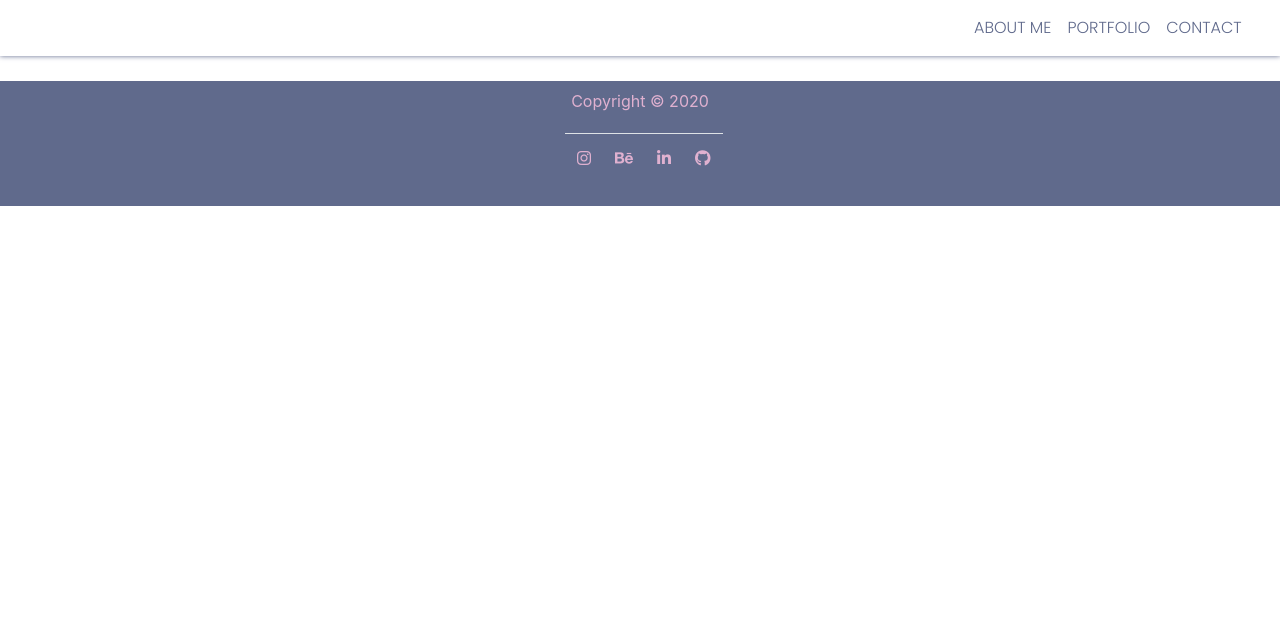
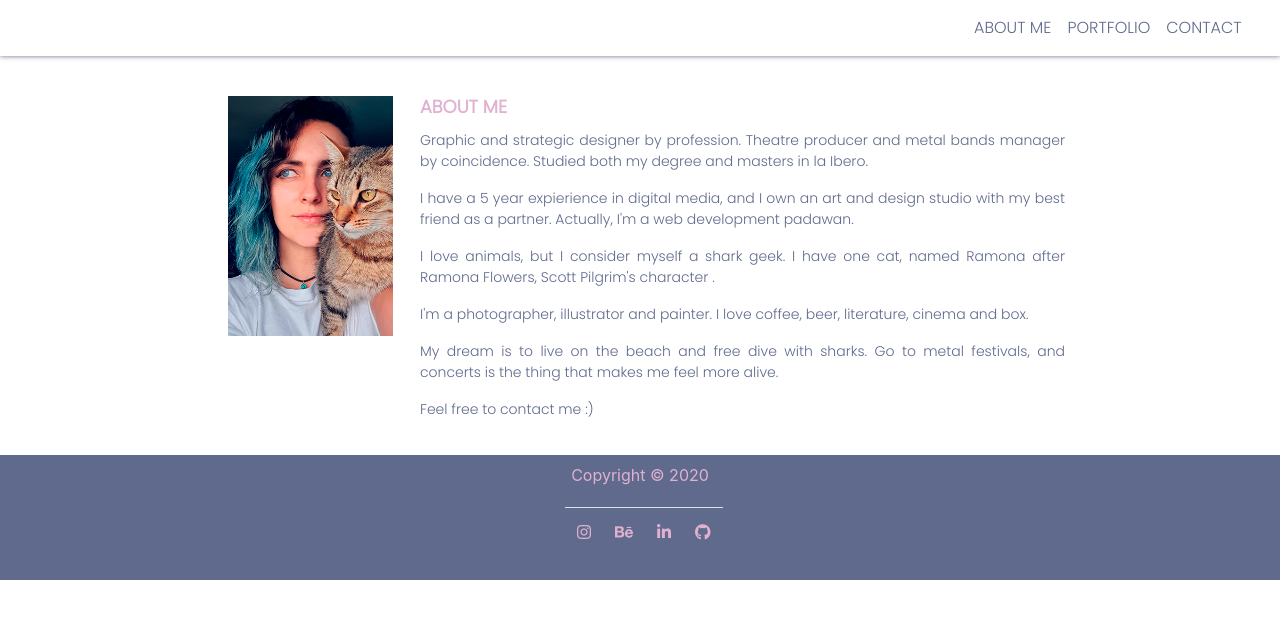
Before and after one commit to Videl90/-, a React (Create React App) app: page / in a window 1280 px wide. Shown: the top 618 px of the page. Built offline with nearby package versions, Linux system fonts and the light colour scheme.

Commit message:
having issues with the routes

```diff
--- a/src/App.js
+++ b/src/App.js
@@ -16,8 +16,7 @@ function App() {
       <div>
         <Navbar/>
           <Wrapper>
-            <Route exact path="/react_portfolio" component={AboutMe} />
-            <Route exact path="/about" component={AboutMe} />
+            <Route exact path="/" component={AboutMe} />
             <Route exact path="/portfolio" component={Portfolio}/>
             <Route exact path="/contact" component={Contact}/>
           </Wrapper>
--- a/src/components/Home.js
+++ b/src/components/Home.js
@@ -8,7 +8,6 @@ function Welcome () {
             <div className="intro">
             <p className="name">LORENA SANTOS ALAÑA</p>
             <p className="art">Web Dev - Design - Photography - Illustration</p>
-            <a href="aboutme.html"><button type="button" className="btn btn-outline-primary">WELCOME</button></a>
             </div>
             </div>
         </>
--- a/src/components/Navbar.js
+++ b/src/components/Navbar.js
@@ -14,7 +14,7 @@ function Navbar( props ) {
                   <Link
                    to="/"
                    className = {
-                     window.location.pathname === "/react_portfolio" || window.location.pathname === "/about"
+                     window.location.pathname === "/" || window.location.pathname === "/about"
                      ? "nav-link" : "nav-link"
                     }>ABOUT ME
                   </Link>
```
